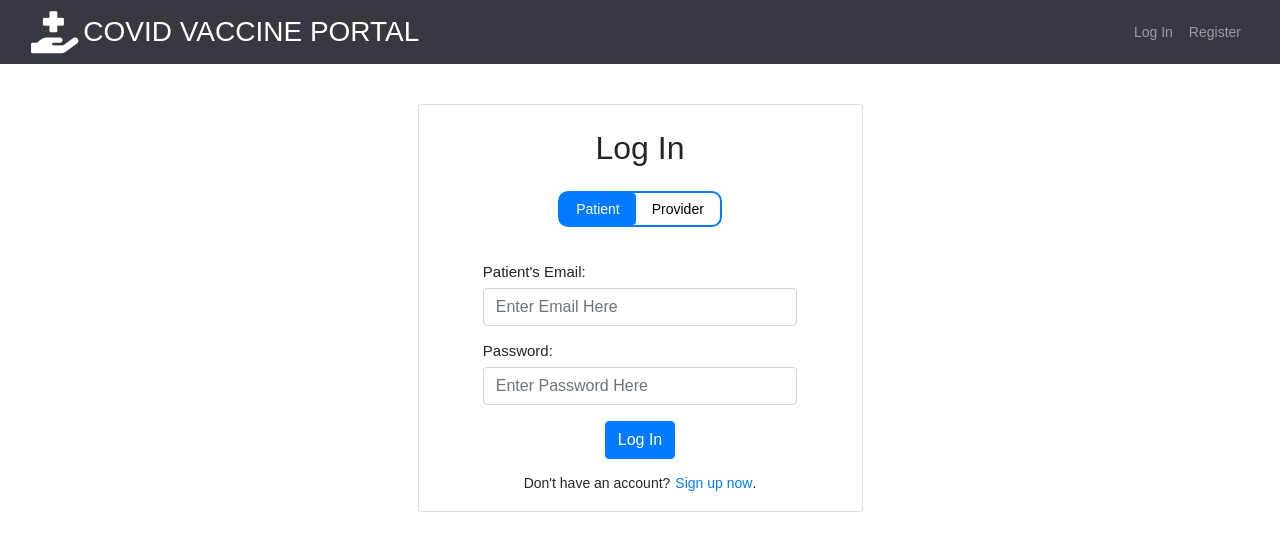
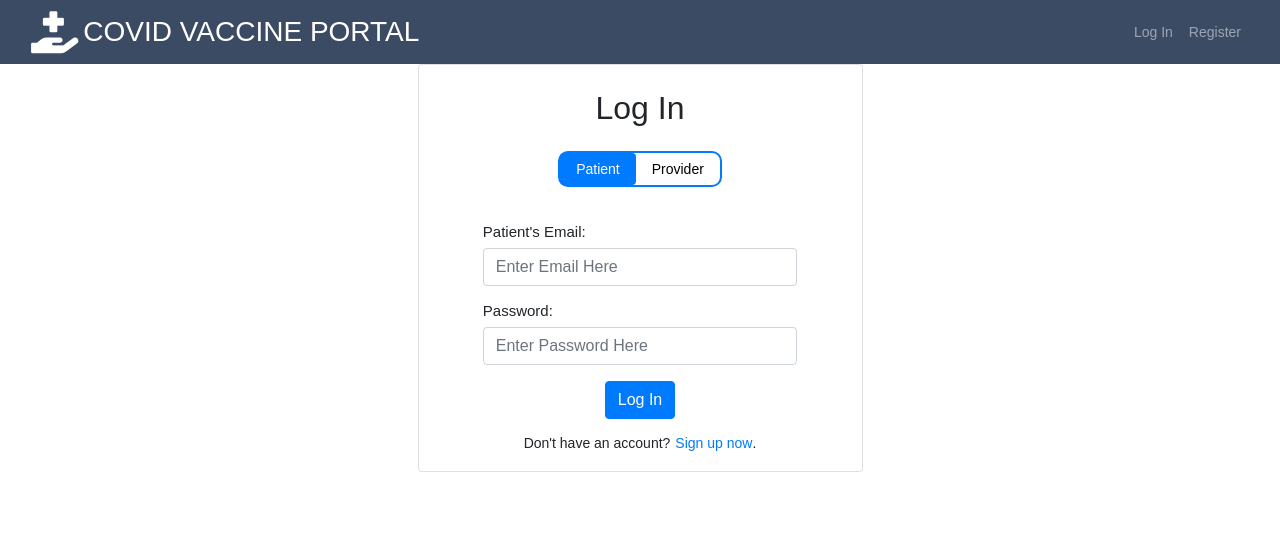
Before and after one commit to Dipak8178/Covid-Vaccine-System-DB-Final-Project-NYU, a PHP site: page /index.php in a window 1280 px wide. Shown: the top 551 px of the page. Run offline with PHP 8.4, Linux system fonts and the light colour scheme; a stand-in replaces the project's code that opens the database connection.

Commit message:
Add packages for dashboard code

```diff
--- a/header.php
+++ b/header.php
@@ -10,17 +10,43 @@
 	<link href="https://cdn.jsdelivr.net/npm/bootstrap@5.0.0-beta3/dist/css/bootstrap.min.css" rel="stylesheet" integrity="sha384-eOJMYsd53ii+scO/bJGFsiCZc+5NDVN2yr8+0RDqr0Ql0h+rP48ckxlpbzKgwra6" crossorigin="anonymous">
 	<link rel="stylesheet" href="https://use.fontawesome.com/releases/v5.15.1/css/all.css" crossorigin="anonymous">
 
+	<meta charset="utf-8">
+    <meta http-equiv="X-UA-Compatible" content="IE=edge">
+    <meta name="viewport" content="width=device-width, initial-scale=1, shrink-to-fit=no">
+    <meta name="description" content="">
+    <meta name="author" content="">
+
+    <!-- Custom fonts for this template-->
+    <link href="vendor/fontawesome-free/css/all.min.css" rel="stylesheet" type="text/css">
+    <link
+        href="https://fonts.googleapis.com/css?family=Nunito:200,200i,300,300i,400,400i,600,600i,700,700i,800,800i,900,900i"
+        rel="stylesheet">
+
+    <!-- Custom styles for this template-->
+    <link href="css.min.css" rel="stylesheet">
+
+    <!-- Custom styles for this page -->
+    <link href="vendor/datatables/dataTables.bootstrap4.min.css" rel="stylesheet">
+
+    <link rel="stylesheet" type="text/css" href="vendor/parsley/parsley.css"/>
+
+    <link rel="stylesheet" type="text/css" href="vendor/bootstrap-select/bootstrap-select.min.css"/>
+
+    <!-- <link rel="stylesheet" type="text/css" href="vendor/datepicker/bootstrap-datepicker.css"/> -->
+
 </head>
 
 <body>
 
 	<script src="https://cdn.jsdelivr.net/npm/bootstrap@5.0.0-beta3/dist/js/bootstrap.bundle.min.js" integrity="sha384-JEW9xMcG8R+pH31jmWH6WWP0WintQrMb4s7ZOdauHnUtxwoG2vI5DkLtS3qm9Ekf" crossorigin="anonymous"></script>
 
-	<nav class="navbar navbar-dark bg-dark" style="margin-bottom: 40px;">
+	<nav class="navbar navbar-dark" style="background-color:#3c4b64!important;">
 		<div class="container-fluid">
 			<i class="fas fa-hand-holding-medical fa-3x" style="color: white; margin-right: 5px;"></i>
 			<a class="navbar-brand" style="font:28px sans-serif">COVID VACCINE PORTAL</a>
 			<?php
+			// Initialize the session
+				session_start();
 			if (!isset($_SESSION['loggedin'])) {
 			?>
 				<ul class="navbar-nav ms-auto flex" style="flex-direction: row;">
@@ -33,6 +59,14 @@
 				</ul>
 
 			<?php
+			} else{
+				?>
+								<ul class="navbar-nav ms-auto flex" style="flex-direction: row;">
+					<li class="nav-item">
+						<a href="logout.php" class="nav-link m-2 menu-item nav-active">Log Out</a>
+					</li>
+				</ul>
+				<?php
 			}
 			?>
 			</form>
```
